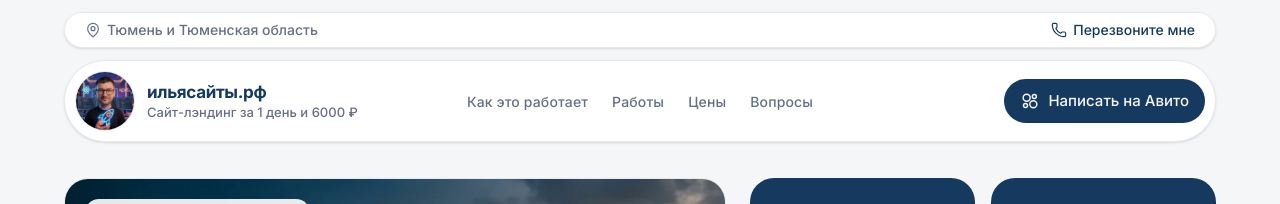
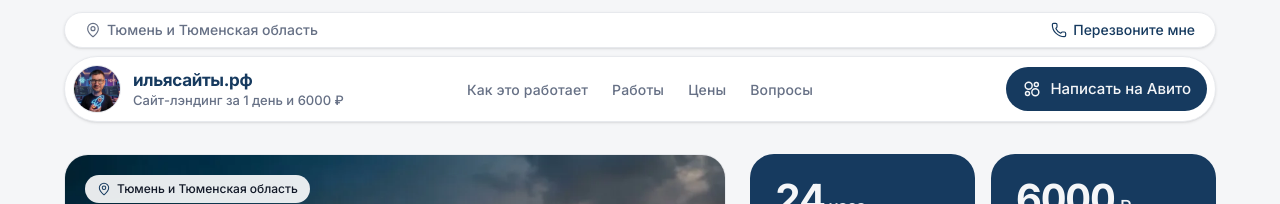
Before and after one commit to undeadnsdr/mihailsb, a Next.js app: page / in a window 1280 px wide. Shown: the top 204 px of the page. Built offline with nearby package versions, Linux system fonts and the light colour scheme; no server answers.

Commit message:
feat: adjust header styles and avatar dimensions for better layout consistency

```diff
--- a/components/ui/site-header.tsx
+++ b/components/ui/site-header.tsx
@@ -25,8 +25,8 @@ export function SiteHeader() {
       {/* Плавающая стеклянная панель — одна из трёх зон, где стекло разрешено */}
       <div
         className={cn(
-          'mx-auto w-full max-w-[1400px] px-6 py-3 transition-all duration-300 md:px-10 lg:px-16',
-          floating && 'py-2',
+          'mx-auto w-full max-w-[1400px] px-6 py-2 transition-all duration-300 md:px-10 lg:px-16',
+          floating && 'py-1.5',
         )}
       >
         <nav
@@ -36,19 +36,19 @@ export function SiteHeader() {
             // До lg меню скрыто, поэтому правая колонка auto (не сжимается, номер телефона не режется).
             // С lg меню появляется, и обе боковые колонки становятся равными 1fr — тогда среднее меню
             // центрируется относительно всего хедера, а не свободного места между лого и кнопкой.
-            'grid grid-cols-[minmax(0,1fr)_auto_auto] items-center gap-4 rounded-full border border-border px-2.5 py-2.5 shadow-sm transition-all duration-300 lg:grid-cols-[minmax(0,1fr)_auto_minmax(0,1fr)]',
+            'grid grid-cols-[minmax(0,1fr)_auto_auto] items-center gap-4 rounded-full border border-border px-2 py-2 shadow-sm transition-all duration-300 lg:grid-cols-[minmax(0,1fr)_auto_minmax(0,1fr)]',
             floating ? 'glass' : 'bg-card',
           )}
         >
           <a href="#top" className="flex min-w-0 items-center gap-3 justify-self-start">
             {/* Фото автора — сайты делает реальный человек, не студия.
-                Круглый кроп по лицу, размер равен высоте кнопки «Написать на Авито» справа */}
+                Круглый кроп по лицу, размер пропорционален уменьшенной высоте панели */}
             <Image
               src="/avatar.webp"
               alt="Илья, автор сайта"
-              width={60}
-              height={60}
-              className="size-11 shrink-0 rounded-full border border-border object-cover sm:size-[60px]"
+              width={48}
+              height={48}
+              className="size-9 shrink-0 rounded-full border border-border object-cover sm:size-12"
               priority
             />
             <span className="flex min-w-0 flex-col leading-tight">
```
